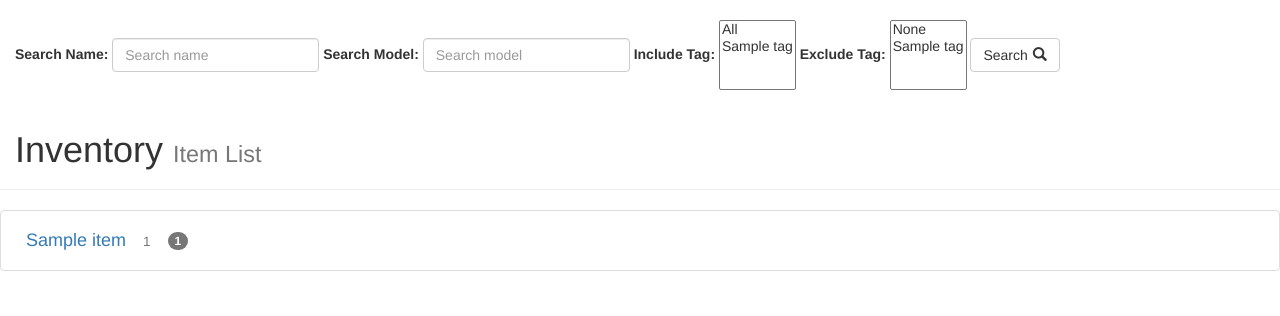
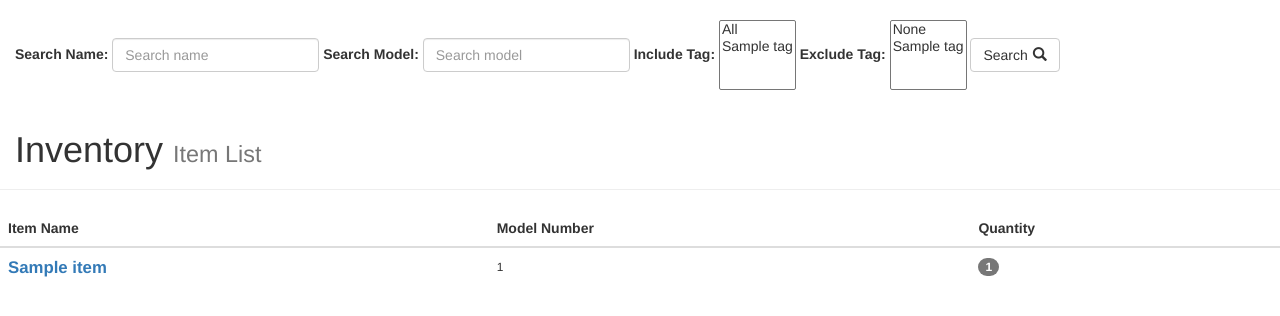
Before and after one commit to lad-47/inventory-project, a Django app: template mysite/home/templates/home/index.html in a window 1280 px wide. Shown: the part 72-388 px from the top of the page. Run offline with Django 3.2, Linux system fonts and the light colour scheme; the template is opened without the code that fills it: most values are stand-ins (such as "Sample title", 1, 10 or a date in 2020); some libraries are stand-ins or nearby versions.

Commit message:
Changed Inventory Index format to a table, instead of a list

```diff
--- a/mysite/administrator/views.py
+++ b/mysite/administrator/views.py
@@ -156,7 +156,6 @@ def bulk_import(request):
             if status == "OK":
                 return render(request, 'manager/success.html', {'message':"Data was imported and saved correctly."})
             else:
-                # TODO: Create a different template to show Import Failure
                 return render(request, 'administrator/import_failure.html', {'message':str(status)})
         else:
             return render(request, 'administrator/import_failure.html', {'message':"Data was not retrieved correctly."})
--- a/mysite/home/templates/home/index.html
+++ b/mysite/home/templates/home/index.html
@@ -41,6 +41,7 @@
 </h4>
 {% endif %}
 
+<!-- This List has been scrapped for the Table format below, due to variable spacing in List.
 <ul class="list-group">
   {% for item in items %}
   <li class="list-group-item list-group-item-action flex-column align-items-start">
@@ -60,6 +61,37 @@
   </li>
   {% endfor %}
 </ul>
+-->
+
+<table class="table">
+	<thead>
+		<tr>
+			<th>Item Name</th>
+			<th>Model Number</th>
+			<th>Quantity</th>
+			{% if request.user.is_staff or request.user.is_superuser %}
+				<th>Actions</th>
+			{% endif %}
+		</tr>
+	</thead>
+	<tbody>
+		{% for item in items %}
+			<tr>
+				<td><big><b><a href="{{ item.get_absolute_url }}">{{item.item_name}}</a></b></big></td>
+				<td><small>{{item.model_number}}</small></td>
+				<td><span class="badge">{{item.count}}</span></td>
+				{% if request.user.is_staff or request.user.is_superuser %}
+					<td>
+						<a href="{% url 'modify_an_item' item_id=item.id%}" style="margin-right:15px"><span style="margin-left:5px; color:green" title="Modify" class="glyphicon glyphicon-edit" aria-hidden="true"> </span></a>
+		        {% if request.user.is_superuser %}
+		          <a href="{% url 'delete check' item_id=item.id %}" ><span style="margin-left:5px; color:red" class="glyphicon glyphicon-remove" title="Delete" aria-hidden="true"> </span></a>
+		        {% endif %}
+					</td>
+				{% endif %}
+			</tr>
+		{% endfor %}
+	</tbody>
+</table>
 
 {% if items.has_other_pages %}
   <ul class="pagination" style="padding-left: 15px">
```
